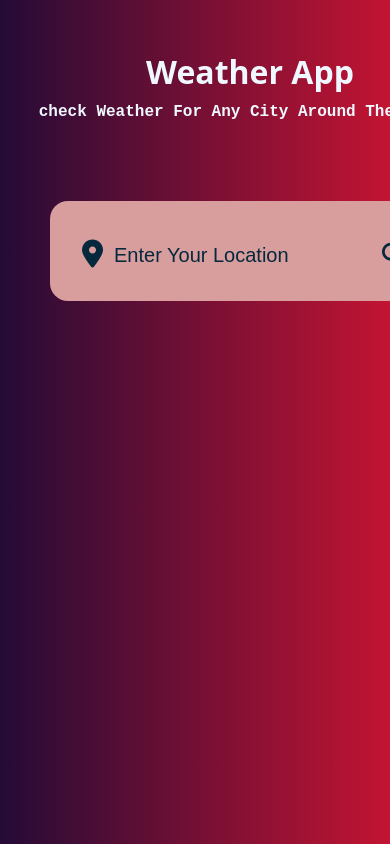
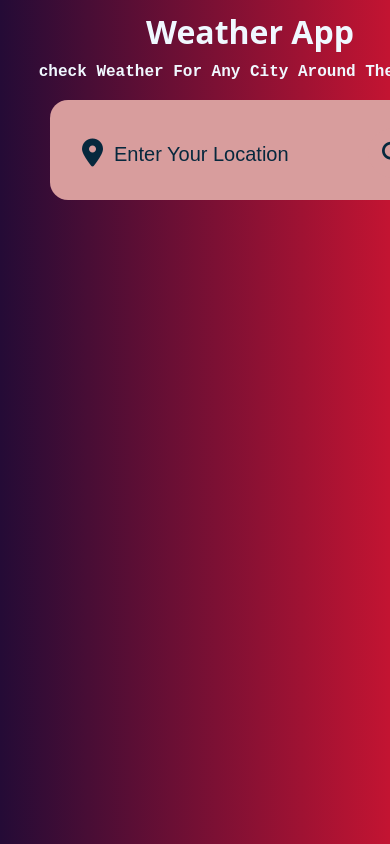
Before and after one commit to CoreFrontTechnologies/weather-app, a plain HTML site: page index.html in a window 390 px wide. Shown: the top 844 px of the page. Drawn offline with Linux system fonts and the light colour scheme.

Commit message:
mobile vision updated vision 5.0

```diff
--- a/css/style.css
+++ b/css/style.css
@@ -240,6 +240,14 @@ body {
 @media (max-width:950px) {
     .container {
         margin: 50px;
+        position: absolute;
+        top: 50px;
 
     }
+
+
+    .sub-title {
+        top: 10px;
+    }
+
 }
--- a/javascript/index.js
+++ b/javascript/index.js
@@ -68,7 +68,7 @@ search.addEventListener('click', () => {
             weatherDetails.style.display = '';
             weatherBox.classList.add('fadeIn');
             weatherDetails.classList.add('fadeIn');
-            container.style.height = '590px';
+            container.style.height = '570px';
 
 
         });
```
